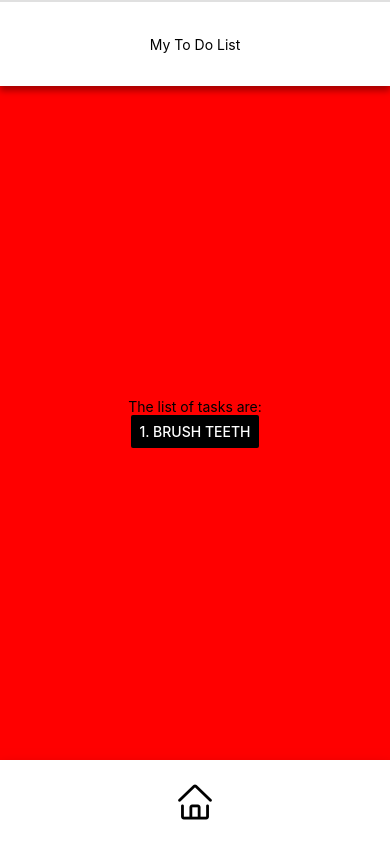
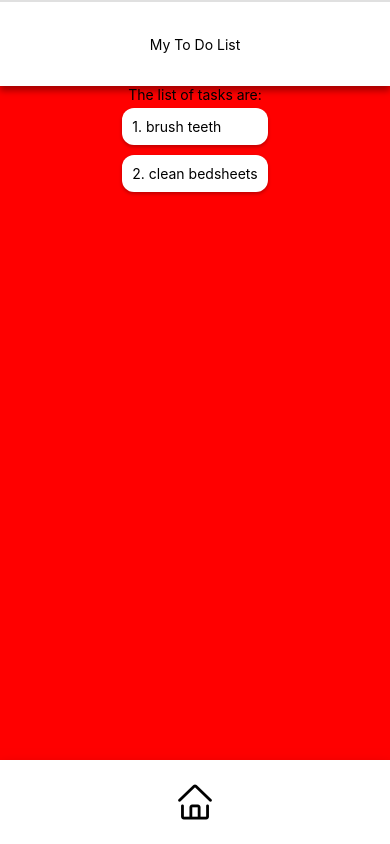
Before and after one commit to seanwongdev/reactnative-practice, a React Native app: screen / in a window 390 px wide. Built offline with nearby package versions, Linux system fonts and the light colour scheme.

Commit message:
added FlatList to Home

```diff
--- a/App.tsx
+++ b/App.tsx
@@ -31,6 +31,7 @@ const Stack = createNativeStackNavigator<RootStackNavigatorParamsList>();
 export default function App() {
   const [todoList, setTodoList] = useState<ToDoList[]>([
     { id: 1, task: "brush teeth" },
+    { id: 2, task: "clean bedsheets" },
   ]);
   const [task, setTask] = useState("");
   const [chosenTask, setChosenTask] = useState("");
--- a/src/screens/Home.tsx
+++ b/src/screens/Home.tsx
@@ -1,4 +1,11 @@
-import { Button, StyleSheet, Text, View } from "react-native";
+import {
+  Button,
+  FlatList,
+  StyleSheet,
+  Text,
+  TouchableOpacity,
+  View,
+} from "react-native";
 import { GlobalStateType, RootStackNavigatorParamsList } from "../../App";
 import { NativeStackNavigationProp } from "@react-navigation/native-stack";
 import Header from "../Components/Header";
@@ -16,6 +23,11 @@ interface HomeProps {
   navigation: HomeScreenNavigationProp;
 }
 
+interface ItemProps {
+  id: number;
+  task: string;
+}
+
 const Home = ({ navigation, GlobalState }: HomeProps) => {
   const { todoList, setTodoList, task, setTask, setChosenTask } = GlobalState;
 
@@ -30,22 +42,29 @@ const Home = ({ navigation, GlobalState }: HomeProps) => {
     navigation.navigate("ChosenTask");
   };
 
+  const renderItem = ({ item }: { item: ItemProps }) => {
+    return (
+      <TouchableOpacity
+        style={styles.button}
+        onPress={() => handleSelectTask(item.task)}
+      >
+        <Text>
+          {item.id}. {item.task}
+        </Text>
+      </TouchableOpacity>
+    );
+  };
+
   return (
     <View style={styles.screen}>
       <Header />
       <View style={styles.body}>
-        <View></View>
         <Text>The list of tasks are:</Text>
-        {todoList.map((item) => {
-          return (
-            <Button
-              key={item.id}
-              color="black"
-              title={`${item.id}. ${item.task}`}
-              onPress={() => handleSelectTask(item.task)}
-            />
-          );
-        })}
+        <FlatList
+          data={todoList}
+          renderItem={renderItem}
+          keyExtractor={(item) => item.id.toString()}
+        />
       </View>
       <Footer navigation={navigation} />
     </View>
@@ -62,6 +81,7 @@ const styles = StyleSheet.create({
   },
   body: {
     flex: 8,
+
     alignItems: "center",
     justifyContent: "center",
     width: "100%",
@@ -70,7 +90,21 @@ const styles = StyleSheet.create({
   bold: {
     fontWeight: "bold",
   },
-  button: {},
+  button: {
+    padding: 10,
+    margin: 5,
+    borderRadius: 12,
+    backgroundColor: "white",
+    shadowColor: "#000",
+    shadowOffset: {
+      width: 0,
+      height: 2,
+    },
+    shadowOpacity: 0.25,
+    shadowRadius: 3.84,
+
+    elevation: 5,
+  },
 });
 
 export default Home;
```
